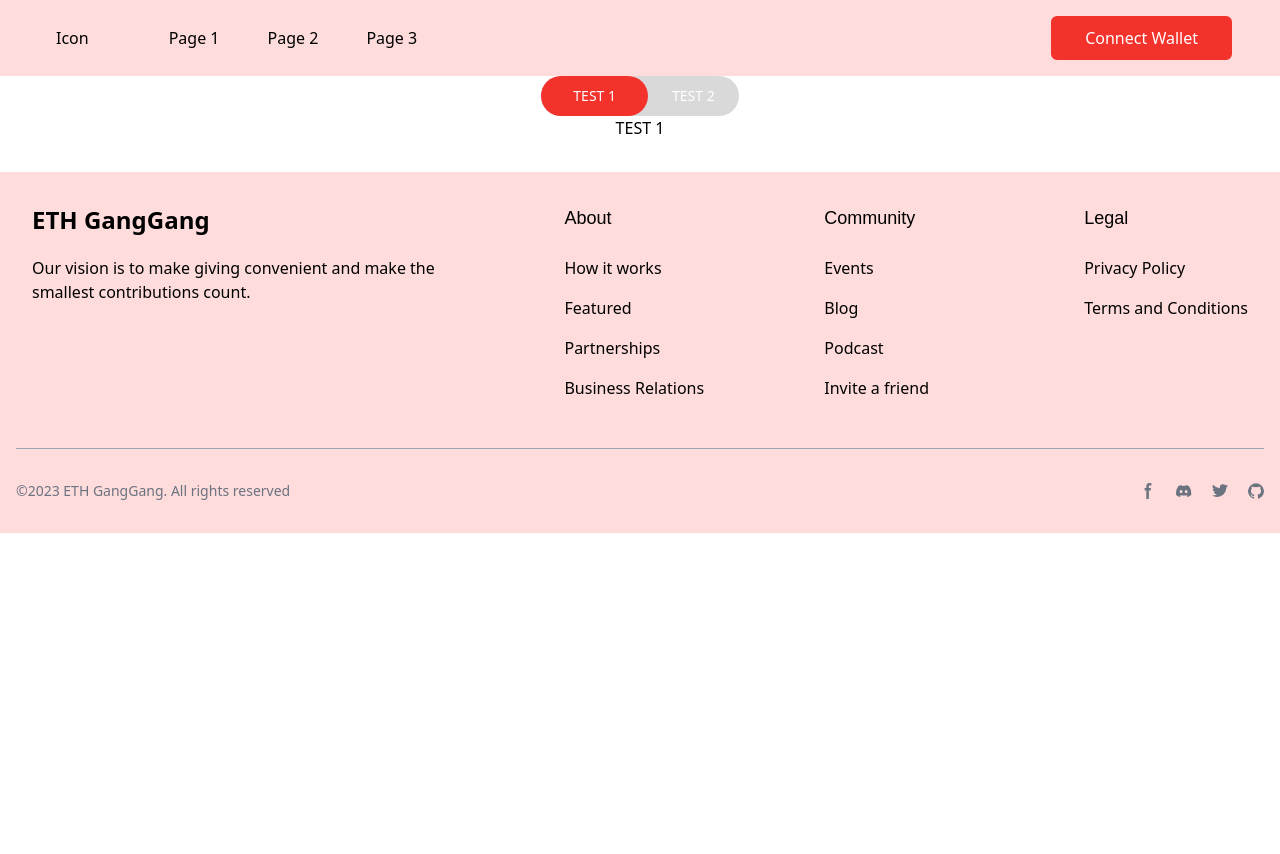
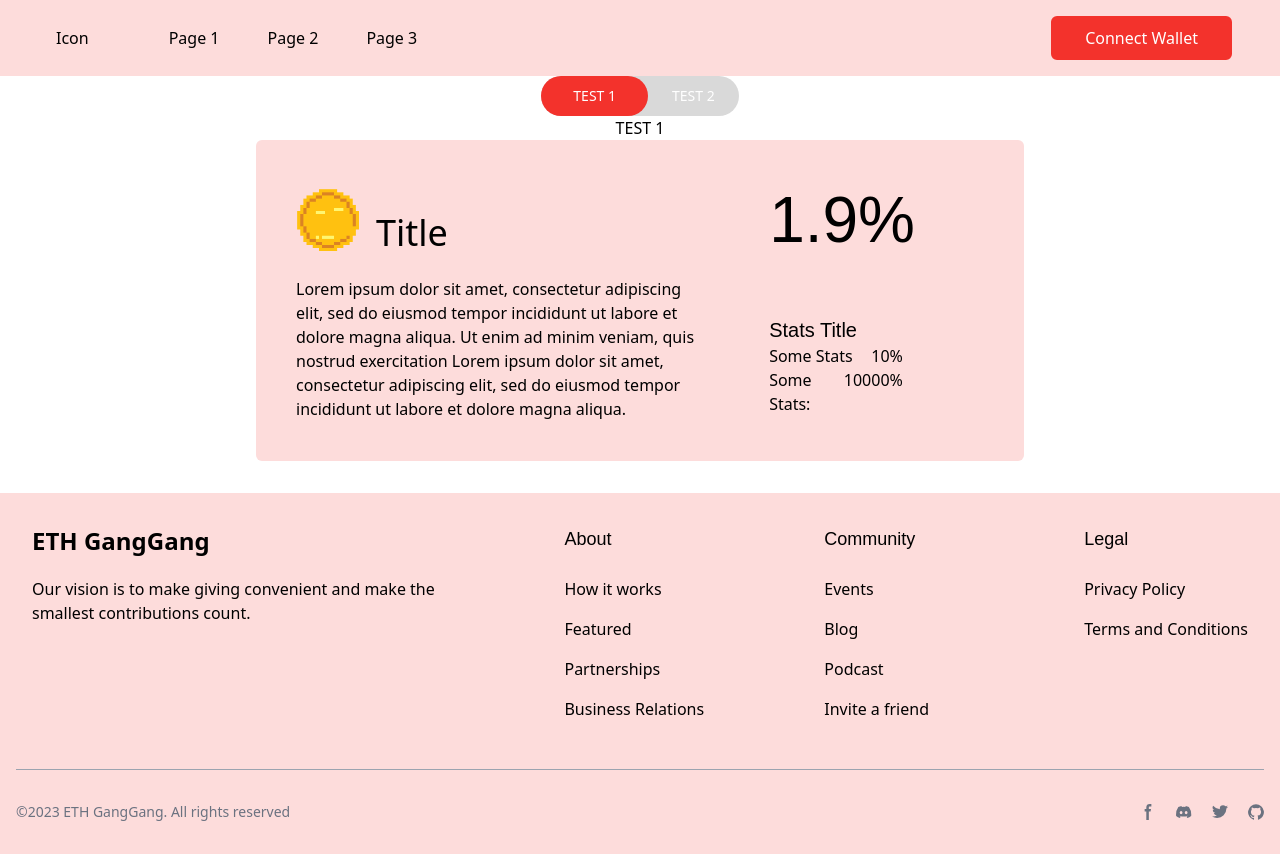
Before and after one commit to matthew-chua/next-template, a Next.js app: page /page3 in a window 1280 px wide. Before the commit the page ends 800 px from the top, so only its background shows below. Built offline with nearby package versions, Linux system fonts and the light colour scheme; a web font is replaced by a local one.

Commit message:
added wide card

```diff
--- a/src/app/page3/page.tsx
+++ b/src/app/page3/page.tsx
@@ -1,15 +1,27 @@
 "use client";
 
 import Tabs from "@/components/Tabs";
+import WideCard from "@/components/WideCard";
 import React, { useState } from "react";
 
 export default function Page() {
-
-  const [activeTab, setActiveTab] = useState(0)
+  const [activeTab, setActiveTab] = useState(0);
   return (
     <div className="flex flex-col justify-center items-center">
-      <Tabs label1="TEST 1" label2="TEST 2" activeTab={activeTab} setActiveTab={setActiveTab}/>
+      <Tabs
+        label1="TEST 1"
+        label2="TEST 2"
+        activeTab={activeTab}
+        setActiveTab={setActiveTab}
+      />
       {activeTab === 0 ? "TEST 1" : "TEST 2"}
+      <WideCard
+        title="Title"
+        description="Lorem ipsum dolor sit amet, consectetur adipiscing elit, sed do eiusmod tempor incididunt ut labore et dolore magna aliqua. Ut enim ad minim veniam, quis nostrud exercitation Lorem ipsum dolor sit amet, consectetur adipiscing elit, sed do eiusmod tempor incididunt ut labore et dolore magna aliqua. "
+        stat1="10%"
+        stat2="10000%"
+        bigStat="1.9%"
+      />
     </div>
   );
 }
--- /dev/null
+++ b/src/components/WideCard.tsx
@@ -0,0 +1,43 @@
+import React from "react";
+import Image from "next/image";
+import coin from "../assets/coin.png";
+
+export default function WideCard({
+  title,
+  description,
+  bigStat,
+  stat1,
+  stat2,
+}: {
+  title: string;
+  description: string;
+  bigStat: string;
+  stat1: string;
+  stat2: string;
+}) {
+  return (
+    <div className="flex justify-center  w-3/5 bg-red-light rounded-md p-8">
+      <div className="w-3/5 m-2">
+        <div className="flex items-end">
+          <Image src={coin} alt="icon" className="w-20 -ml-2"/>
+          <div className="text-4xl ml-2 mb-2">{title}</div>
+        </div>
+        <p className="mt-4">{description}</p>
+      </div>
+      <div className="w-1/3 ml-16">
+        <h1>{bigStat}</h1>
+        <div className="text-xl font-display mt-12">Stats Title</div>
+        <div className="flex w-3/5">
+          <div>Some Stats </div>
+          <div className="grow" />
+          <div>{stat1}</div>
+        </div>
+        <div className="flex w-3/5">
+          <div>Some Stats: </div>
+          <div className="grow" />
+          <div>{stat2}</div>
+        </div>
+      </div>
+    </div>
+  );
+}
```
Also changed, not shown: src/assets/coin.png (added).
